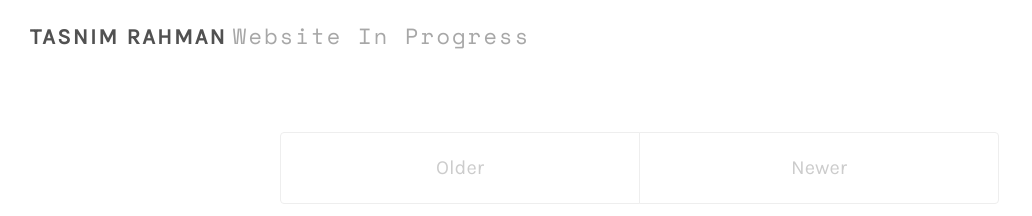
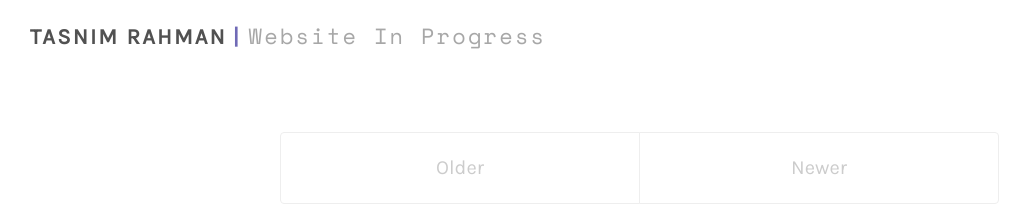
Before and after one commit to rahmantasnim/rahmantasnim.github.io, a Jekyll site: the page built from blog/index.html, in a window 1280 px wide. Shown: the top 216 px of the page, without its empty margins (0-1032 px from the left). Built offline with Jekyll 4.4.1, drawn with Linux system fonts in a browser that asks for light colours.

Commit message:
added pipe in masthead

```diff
--- a/_layouts/default.html
+++ b/_layouts/default.html
@@ -9,6 +9,7 @@
       <header class="masthead">
         <h3 class="masthead-title">
           <a href="{{ site.baseurl }}/" title="Home">{{ site.title }}</a>
+          <b class="pipe"> | </b>
           <small>{{ site.tagline }}</small>
         </h3>
       </header>
--- a/_sass/_masthead.scss
+++ b/_sass/_masthead.scss
@@ -28,6 +28,14 @@
     font-weight: 400;
     opacity: .5;
     letter-spacing: 0.1em;
+  }
 
+  .pipe {
+    color: $periwinkle;
+    font-family: $paragraph-font-family;
+    font-size: $header-font-size;
+    font-weight: bold;
+    letter-spacing: 0.1em;
+    font-size: $header-font-size;
   }
 }
--- a/_sass/_variables.scss
+++ b/_sass/_variables.scss
@@ -19,6 +19,10 @@ $blue: #268bd2;
 // $blue: #6a9fb5;
 $brown: #8f5536;
 
+// color scheme
+$dusty-purple:#945e79;
+$periwinkle: #706AB6;
+
 // $root-font-family: "PT Sans", "Josefin Sans", "Source Sans Pro", "Lato", Helvetica, Arial, sans-serif;
 $root-font-family: "Karla", sans-serif;
 $root-font-size: 16px;
```
